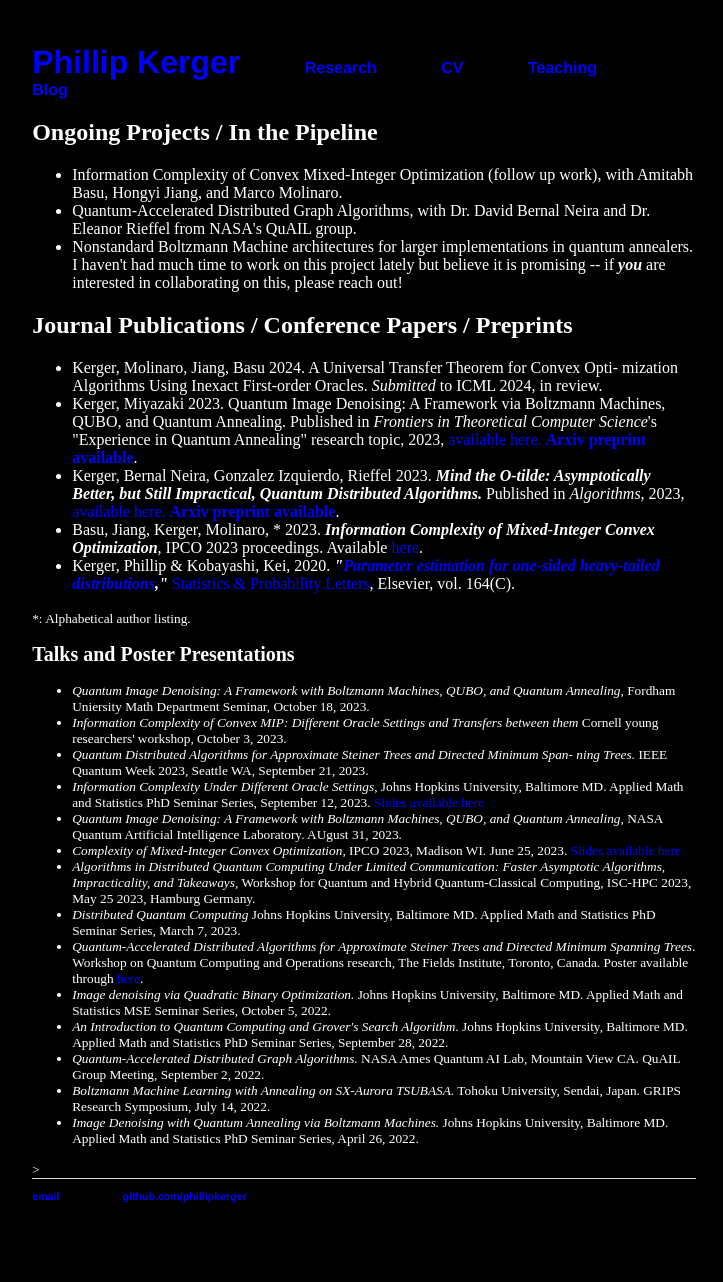
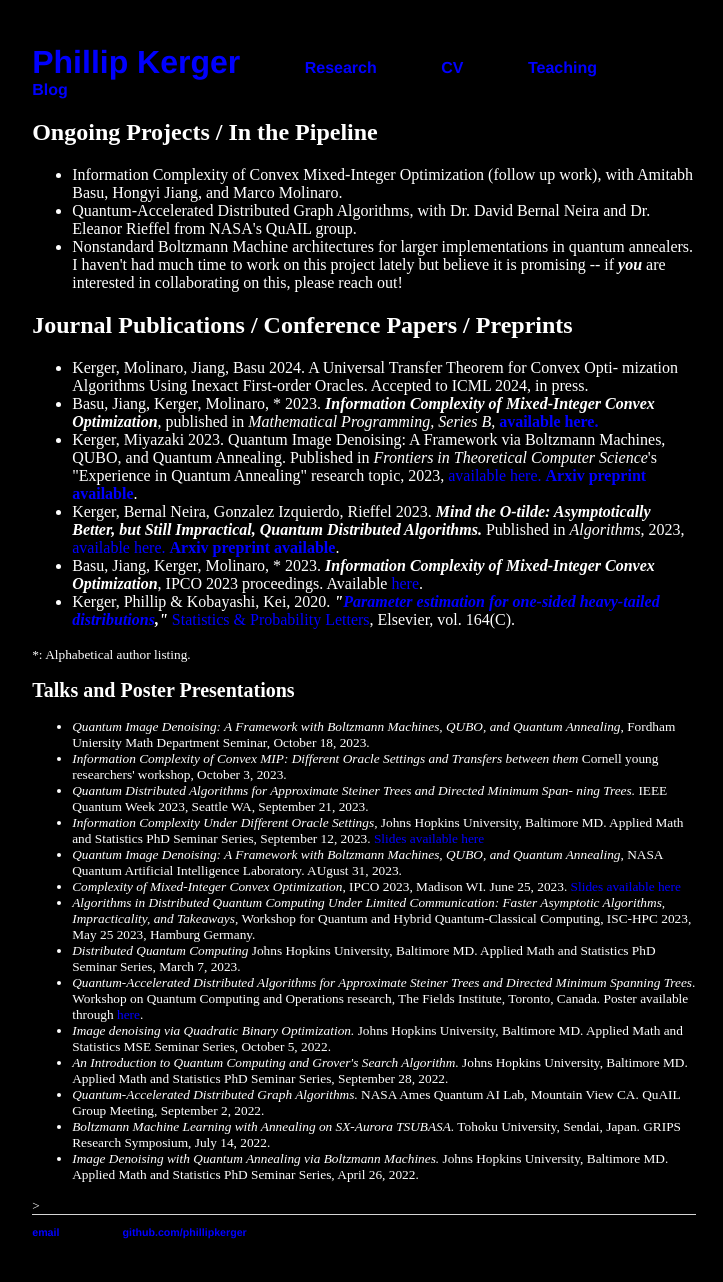
Before and after one commit to PhillipKerger/phillipkerger.github.io, a Jekyll site: the page built from research/index.html, in a window 1280 px wide. Shown: the whole page, without its empty margins (276-999 px from the left). Built offline with Jekyll 4.4.1, drawn with Linux system fonts in a browser that asks for light colours; before the commit the page ends 1246 px from its top, so only the background shows below that.

Commit message:
Update index.html
ICML and Math programming

```diff
--- a/research/index.html
+++ b/research/index.html
@@ -14,7 +14,8 @@ title: Phillip Kerger
 	<h2>Journal Publications / Conference Papers / Preprints</h2>
 	<ul>
 		<li> Kerger, Molinaro, Jiang, Basu 2024. A Universal Transfer Theorem for Convex Opti-
-mization Algorithms Using Inexact First-order Oracles. <i> Submitted </i> to ICML 2024, in review. </li>
+mization Algorithms Using Inexact First-order Oracles. Accepted to ICML 2024, in press. </li>
+		<li>Basu, Jiang, Kerger, Molinaro, * 2023. <i> <b>Information Complexity of Mixed-Integer Convex Optimization</i></b>, published in <i>Mathematical Programming, Series B,</i> <B><A HREF="https://link.springer.com/article/10.1007/s10107-024-02099-8?utm_source=rct_congratemailt&utm_medium=email&utm_campaign=nonoa_20240527&utm_content=10.1007/s10107-024-02099-8"> available here.</A></B> </li>
 		<li>Kerger, Miyazaki 2023. Quantum Image Denoising: A Framework via Boltzmann Machines, QUBO, and Quantum Annealing. Published in <i>Frontiers in Theoretical Computer Science</i>'s "Experience in Quantum Annealing" research topic,
 			2023, <a href = https://www.frontiersin.org/articles/10.3389/fcomp.2023.1281100/abstract> available here. <B><A HREF="https://arxiv.org/abs/2307.06542">Arxiv preprint available</A></B>.</li>
 		<li> Kerger, Bernal Neira, Gonzalez Izquierdo, Rieffel 2023. <i><b> Mind the O-tilde: Asymptotically Better, but Still Impractical, Quantum Distributed Algorithms. </b></i>
```
